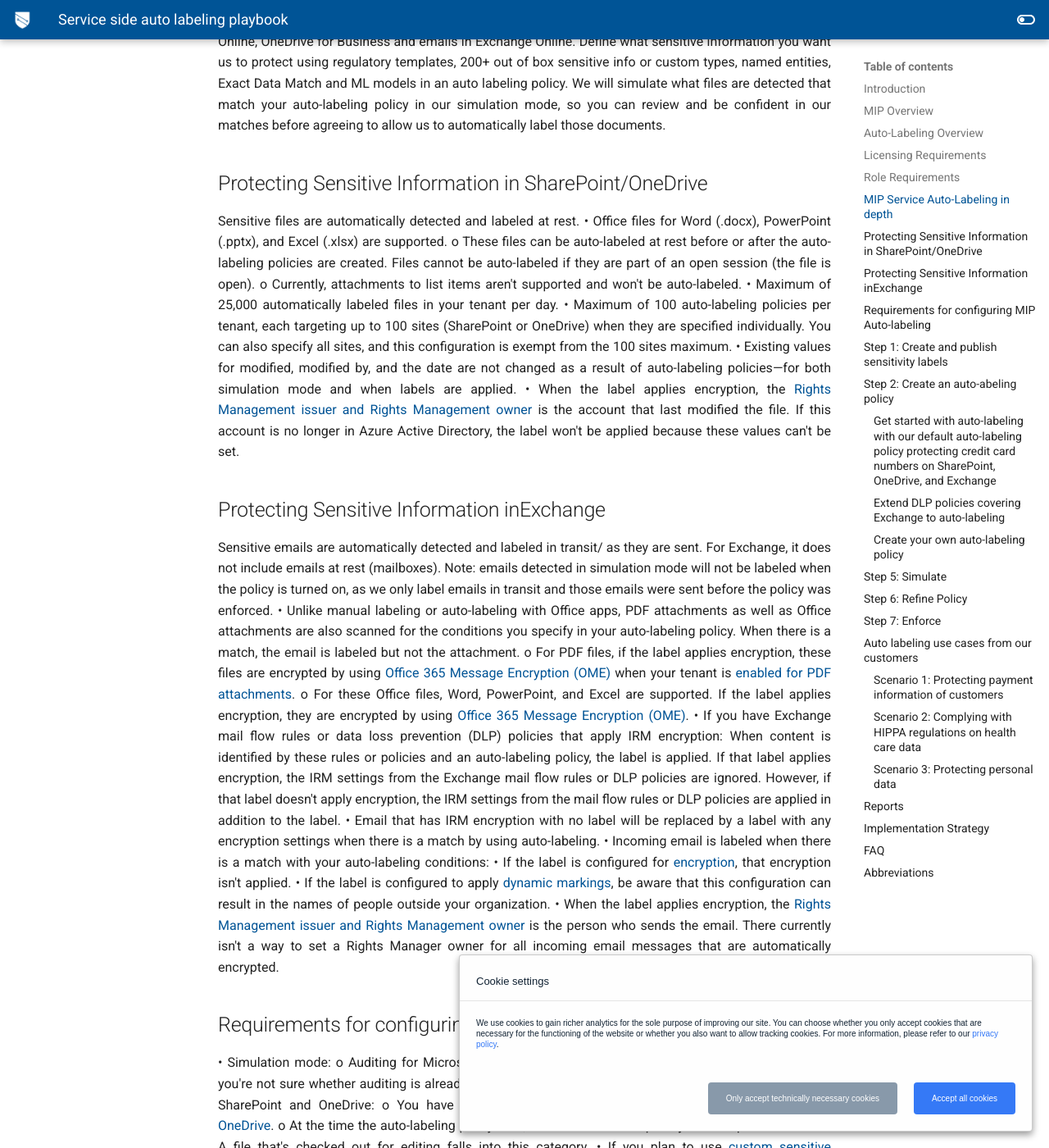
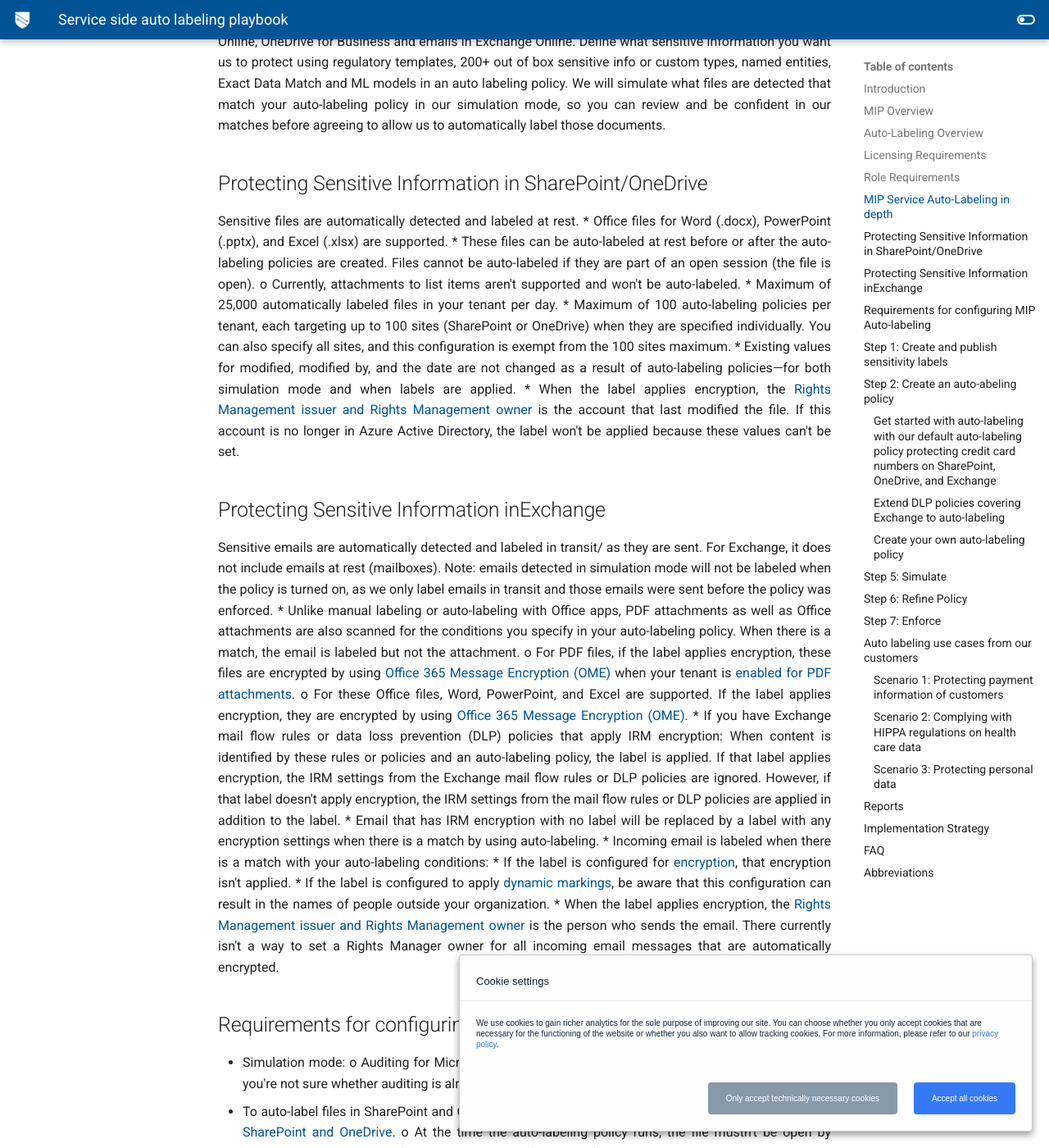
Before and after one commit to microsoft/ComplianceCxE, an MkDocs documentation site: the page built from docs/playbooks/service-side-auto-labeling.md, in a window 1280 px wide and 1400 px high, scrolled down 3412 px. Shown: the whole window at 82% size. Built offline with MkDocs 1.6.1 and Material for MkDocs 9.7.7, drawn with Linux system fonts in a browser that asks for light colours; comment, search, counter and statistics services are not loaded; some of the changed text lies outside the part shown.

Commit message:
Update service-side-auto-labeling.md
Fixed some first-level bullets

```diff
--- a/docs/playbooks/service-side-auto-labeling.md
+++ b/docs/playbooks/service-side-auto-labeling.md
@@ -25,7 +25,7 @@
 
 **Client-side auto-labeling:** Client-side auto-labeling happens on the client workstation as the user creates or edits a document or email using Word, Excel, PowerPoint, and Outlook. Depending on the content detected, the label is applied automatically or recommended to the users based on the properties of the label. A default label can also be assigned to documents. This form of client-side labeling does not evaluate document content based on conditions defined on a global policy, but it is based on properties defined for each label. It's important to understand that auto-labeling is supported in various degrees by both the Azure Information Protection Unified Labeling client as well as the Microsoft 365 apps for Enterprises (built-in support).
 
-**Service-side auto-labeling:** Service-side auto-labeling is sometimes referred to as auto-labeling for data at rest and data in transit. Unlike client-side auto-labeling, service side auto labeling does not depend on the client to analyze the document content while it is being created. Instead, service-side auto-labeling reviews content that is stored (at-rest) in SharePoint or OneDrive document libraries, or that is "in-flight". For instance, when a message is submitted to transport. All policy review and application are done within the service. Service-side auto-labeling policies are created and configured from the Information Protection section of the Compliance Center under the Auto-labeling policy tab. Auto-labeling policies don't support recommended labeling because the user doesn't interact with the labeling process. Instead, the administrator runs the policies in simulation mode to help ensure the correct labeling of content before applying the label.
+**Service-side auto-labeling:** Service-side auto-labeling is sometimes referred to as *auto-labeling for data at rest and data in transit*. Unlike client-side auto-labeling, service side auto labeling does not depend on the client to analyze the document content while it is being created. Instead, service-side auto-labeling reviews content that is stored (at-rest) in SharePoint or OneDrive document libraries, or that is "in-flight". For instance, when a message is submitted to transport. All policy review and application are done within the service. Service-side auto-labeling policies are created and configured from the Information Protection section of the Compliance Center under the Auto-labeling policy tab. Auto-labeling policies don't support recommended labeling because the user doesn't interact with the labeling process. Instead, the administrator runs the policies in simulation mode to help ensure the correct labeling of content before applying the label.
 The table below provides a comparison of Service-side, Client-side, and Defender for cloud apps auto-labeling solutions and can help you identify when a particular solution is appropriate for labeling needs.
 
 Insert table here
@@ -37,25 +37,25 @@
 ## Licensing Requirements
 To understand your licensing requirements and options for MIP, see the Information Protection section from the [Microsoft 365 licensing documentation](https://docs.microsoft.com/en-us/office365/servicedescriptions/microsoft-365-service-descriptions/microsoft-365-tenantlevel-services-licensing-guidance/microsoft-365-security-compliance-licensing-guidance#information-protection-sensitivity-labeling). Below is the sensitivity labeling licensing info for your quick reference, however, we encourage you to reference the M365 licensing documentation for up-to-date information.
 For **manual sensitivity labeling**, the following licenses provide user rights:
-	•	Microsoft 365 E5/A5/G5/E3/A3/G3/F1/F3/Business Premium
-	•	Enterprise Mobility + Security E3/E5
-	•	Office 365 E5/A5/E3/A3/F3
-	•	AIP Plan 1
-	•	AIP Plan 2
+	* Microsoft 365 E5/A5/G5/E3/A3/G3/F1/F3/Business Premium
+	* Enterprise Mobility + Security E3/E5
+	* Office 365 E5/A5/E3/A3/F3
+	* AIP Plan 1
+	* AIP Plan 2
 For both **client and service-side automatic sensitivity labeling**, the following licenses provide user rights:
-	•	Microsoft 365 E5/A5/G5
-	•	F5 Compliance
-	•	F5 Security & Compliance
-	•	Microsoft 365 E5/A5/G5 Information Protection and Governance
-	•	Office 365 E5
+	* Microsoft 365 E5/A5/G5
+	* F5 Compliance
+	* F5 Security & Compliance
+	* Microsoft 365 E5/A5/G5 Information Protection and Governance
+	* Office 365 E5
 For **client-side automatic sensitivity labeling only**, the following license provides user rights:
-	•	Enterprise Mobility + Security E5/A5/G5
-	•	AIP Plan 2
+	* Enterprise Mobility + Security E5/A5/G5
+	* AIP Plan 2
 To **apply and view sensitivity labels in Power BI and to protect data when it's exported from Power BI to Excel, PowerPoint, or PDF**, the following licenses provide user rights:
-	•	Microsoft 365 E5/A5/G5/E3/A3/G3/F1/F3/Business Premium
-	•	Enterprise Mobility + Security E3/E5
-	•	AIP Plan 1
-	•	AIP Plan 2
+	* Microsoft 365 E5/A5/G5/E3/A3/G3/F1/F3/Business Premium
+	* Enterprise Mobility + Security E3/E5
+	* AIP Plan 1
+	* AIP Plan 2
 
 Note: G3 and G5 are the Office 365 services/plans for Government organizations.
 For feature-level licensing requirements please refer to [Licensing PDF file](https://go.microsoft.com/fwlink/?linkid=2139145).
@@ -66,8 +66,8 @@
 Alternatively, using the default roles, you can create a new role group and add either **Sensitivity Label Administrator or Organization Configuration** roles to this group. For a read-only role, use **Sensitivity Label Reader**.
 These permissions are required only to create and configure sensitivity labels and their label policies. They are not required to apply the labels in apps or services. If additional permissions are needed for specific configurations that relate to sensitivity labels, those permissions will be listed in their respective documentation instructions.
 To be able to review matched items we find while in simulation mode (process before deployment that allows you to verify what items we will help you label if you turn on the policy), make sure you have the following permissions:
-•	**Content Explorer List viewer:** Membership in this role group allows you to see each item and its location in list view. The data classification list viewer role has been pre-assigned to this role group.
-•	**Content Explorer Content viewer:** Membership in this role group allows you to view the contents of each item in the list. The data classification content viewer role has been pre-assigned to this role group.
+* **Content Explorer List viewer:** Membership in this role group allows you to see each item and its location in list view. The data classification list viewer role has been pre-assigned to this role group.
+* **Content Explorer Content viewer:** Membership in this role group allows you to view the contents of each item in the list. The data classification content viewer role has been pre-assigned to this role group.
 For instructions to add users to the default roles or create your own role groups, see [Permissions in the Microsoft 365 compliance center](https://docs.microsoft.com/en-us/microsoft-365/compliance/microsoft-365-compliance-center-permissions?view=o365-worldwide).
 
 The basic flow for deploying and applying sensitivity labels:
@@ -79,45 +79,45 @@
 
 ## Protecting Sensitive Information in SharePoint/OneDrive
 Sensitive files are automatically detected and labeled at rest.
-•	Office files for Word (.docx), PowerPoint (.pptx), and Excel (.xlsx) are supported.
-o	These files can be auto-labeled at rest before or after the auto-labeling policies are created. Files cannot be auto-labeled if they are part of an open session (the file is open).
+* Office files for Word (.docx), PowerPoint (.pptx), and Excel (.xlsx) are supported.
+*	 These files can be auto-labeled at rest before or after the auto-labeling policies are created. Files cannot be auto-labeled if they are part of an open session (the file is open).
 o	Currently, attachments to list items aren't supported and won't be auto-labeled.
-•	Maximum of 25,000 automatically labeled files in your tenant per day.
-•	Maximum of 100 auto-labeling policies per tenant, each targeting up to 100 sites (SharePoint or OneDrive) when they are specified individually. You can also specify all sites, and this configuration is exempt from the 100 sites maximum.
-•	Existing values for modified, modified by, and the date are not changed as a result of auto-labeling policies—for both simulation mode and when labels are applied.
-•	When the label applies encryption, the [Rights Management issuer and Rights Management owner](https://docs.microsoft.com/en-us/azure/information-protection/configure-usage-rights#rights-management-issuer-and-rights-management-owner) is the account that last modified the file. If this account is no longer in Azure Active Directory, the label won't be applied because these values can't be set.
+* Maximum of 25,000 automatically labeled files in your tenant per day.
+* Maximum of 100 auto-labeling policies per tenant, each targeting up to 100 sites (SharePoint or OneDrive) when they are specified individually. You can also specify all sites, and this configuration is exempt from the 100 sites maximum.
+* Existing values for modified, modified by, and the date are not changed as a result of auto-labeling policies—for both simulation mode and when labels are applied.
+* When the label applies encryption, the [Rights Management issuer and Rights Management owner](https://docs.microsoft.com/en-us/azure/information-protection/configure-usage-rights#rights-management-issuer-and-rights-management-owner) is the account that last modified the file. If this account is no longer in Azure Active Directory, the label won't be applied because these values can't be set.
 
 ## Protecting Sensitive Information inExchange
 Sensitive emails are automatically detected and labeled in transit/ as they are sent. For Exchange, it does not include emails at rest (mailboxes).
 Note: emails detected in simulation mode will not be labeled when the policy is turned on, as we only label emails in transit and those emails were sent before the policy was enforced.
-•	Unlike manual labeling or auto-labeling with Office apps, PDF attachments as well as Office attachments are also scanned for the conditions you specify in your auto-labeling policy. When there is a match, the email is labeled but not the attachment.
+* Unlike manual labeling or auto-labeling with Office apps, PDF attachments as well as Office attachments are also scanned for the conditions you specify in your auto-labeling policy. When there is a match, the email is labeled but not the attachment.
 o	For PDF files, if the label applies encryption, these files are encrypted by using [Office 365 Message Encryption (OME)](https://docs.microsoft.com/en-us/microsoft-365/compliance/ome?view=o365-worldwide) when your tenant is [enabled for PDF attachments](https://docs.microsoft.com/en-us/microsoft-365/compliance/ome-faq?view=o365-worldwide#are-pdf-file-attachments-supported-).
 o	For these Office files, Word, PowerPoint, and Excel are supported. If the label applies encryption, they are encrypted by using [Office 365 Message Encryption (OME)](https://docs.microsoft.com/en-us/microsoft-365/compliance/ome?view=o365-worldwide).
-•	If you have Exchange mail flow rules or data loss prevention (DLP) policies that apply IRM encryption: When content is identified by these rules or policies and an auto-labeling policy, the label is applied. If that label applies encryption, the IRM settings from the Exchange mail flow rules or DLP policies are ignored. However, if that label doesn't apply encryption, the IRM settings from the mail flow rules or DLP policies are applied in addition to the label.
-•	Email that has IRM encryption with no label will be replaced by a label with any encryption settings when there is a match by using auto-labeling.
-•	Incoming email is labeled when there is a match with your auto-labeling conditions:
-•	If the label is configured for [encryption](https://docs.microsoft.com/en-us/microsoft-365/compliance/encryption-sensitivity-labels?view=o365-worldwide), that encryption isn't applied.
-•	If the label is configured to apply [dynamic markings](https://docs.microsoft.com/en-us/microsoft-365/compliance/sensitivity-labels-office-apps?view=o365-worldwide#dynamic-markings-with-variables), be aware that this configuration can result in the names of people outside your organization.
-•	When the label applies encryption, the [Rights Management issuer and Rights Management owner](https://docs.microsoft.com/en-us/azure/information-protection/configure-usage-rights#rights-management-issuer-and-rights-management-owner) is the person who sends the email. There currently isn't a way to set a Rights Manager owner for all incoming email messages that are automatically encrypted.
+* If you have Exchange mail flow rules or data loss prevention (DLP) policies that apply IRM encryption: When content is identified by these rules or policies and an auto-labeling policy, the label is applied. If that label applies encryption, the IRM settings from the Exchange mail flow rules or DLP policies are ignored. However, if that label doesn't apply encryption, the IRM settings from the mail flow rules or DLP policies are applied in addition to the label.
+* Email that has IRM encryption with no label will be replaced by a label with any encryption settings when there is a match by using auto-labeling.
+* Incoming email is labeled when there is a match with your auto-labeling conditions:
+* If the label is configured for [encryption](https://docs.microsoft.com/en-us/microsoft-365/compliance/encryption-sensitivity-labels?view=o365-worldwide), that encryption isn't applied.
+* If the label is configured to apply [dynamic markings](https://docs.microsoft.com/en-us/microsoft-365/compliance/sensitivity-labels-office-apps?view=o365-worldwide#dynamic-markings-with-variables), be aware that this configuration can result in the names of people outside your organization.
+* When the label applies encryption, the [Rights Management issuer and Rights Management owner](https://docs.microsoft.com/en-us/azure/information-protection/configure-usage-rights#rights-management-issuer-and-rights-management-owner) is the person who sends the email. There currently isn't a way to set a Rights Manager owner for all incoming email messages that are automatically encrypted.
 
 ## Requirements for  configuring MIP Auto-labeling
-•	Simulation mode:
+* Simulation mode:
 o	Auditing for Microsoft 365 must be turned on. If you need to turn on auditing or you're not sure whether auditing is already on, see [Turn audit log search on or off](https://docs.microsoft.com/en-us/microsoft-365/compliance/turn-audit-log-search-on-or-off?view=o365-worldwide).
-•	To auto-label files in SharePoint and OneDrive:
+* To auto-label files in SharePoint and OneDrive:
 o	You have [enabled sensitivity labels for Office files in SharePoint and OneDrive](https://docs.microsoft.com/en-us/microsoft-365/compliance/sensitivity-labels-sharepoint-onedrive-files?view=o365-worldwide).
 o	At the time the auto-labeling policy runs, the file mustn't be open by another process or user. A file that's checked out for editing falls into this category.
-•	If you plan to use [custom sensitive information types](https://docs.microsoft.com/en-us/microsoft-365/compliance/sensitive-information-type-learn-about?view=o365-worldwide) rather than the built-in sensitivity types:
+* If you plan to use [custom sensitive information types](https://docs.microsoft.com/en-us/microsoft-365/compliance/sensitive-information-type-learn-about?view=o365-worldwide) rather than the built-in sensitivity types:
 o	Custom sensitivity information types apply only to content that is added or modified in SharePoint or OneDrive after the custom sensitivity information types are created.
 o	To test new custom sensitive information types, create them before you create your auto-labeling policy, and then create new documents with sample data for testing.
 
 ## Step 1: Create and publish sensitivity labels
-•	One or more sensitivity labels [created and published](https://docs.microsoft.com/en-us/microsoft-365/compliance/create-sensitivity-labels?view=o365-worldwide) (to at least one user) that you can select for your auto-labeling policies. For these labels:
+* One or more sensitivity labels [created and published](https://docs.microsoft.com/en-us/microsoft-365/compliance/create-sensitivity-labels?view=o365-worldwide) (to at least one user) that you can select for your auto-labeling policies. For these labels:
 o	It does not matter if the auto-labeling in Office apps label setting is turned on or off, because that label setting supplements auto-labeling policies
 o	If the labels you want to use for auto-labeling are configured to use visual markings (headers, footers, watermarks), note that these are not applied to documents.
 o	If the labels apply [encryption](https://docs.microsoft.com/en-us/microsoft-365/compliance/encryption-sensitivity-labels?view=o365-worldwide):
 	When the auto-labeling policy includes locations for SharePoint or OneDrive, the label must be configured for the **Assign permissions now** setting.
 	When the auto-labeling policy is just for Exchange, the label can be configured for either **Assign permissions now** or **Let users assign permissions** (for the Do Not Forward or Encrypt-Only options).
-•	We recommend that you have your label taxonomy and hierarchy defined in a label policy applied to all users to help them get started with manual labeling from the information worker side.
+* We recommend that you have your label taxonomy and hierarchy defined in a label policy applied to all users to help them get started with manual labeling from the information worker side.
 o	In defining your labels, you can set up in-app auto-labeling recommendations, where you define what sensitive information you are concerned about, and information workers will see a banner that says that recommends them to label this document with that label if your defined sensitive information is found in the document they are working with.
 o	You can define a default label in your label policy that is automatically applied to files and emails in use that have not been manually labeled.
 You can easily get started with all things labeling by using our easy set-up of default label schema, label policy, and auto-labeling policy.
@@ -171,13 +171,13 @@
 These different classifier types are not mutually exclusive to each other. You can and in fact we encourage you to try out combinations of different types of classifiers. For example, you can use a sensitive information type (SIT) for PII together with named entity recognition for person's names in a policy trying to detect large amounts of identity information in a table, or you can use trainable classifiers together with a custom SIT to detect invoices above a certain amount. You can also use EDM as an exclusion to a rule based on a regular SIT to avoid identifying employee PII as potential customer PII, etc.
 
 Pick your scope
-•	Option 1: ALL – SharePoint sites, OneDrive accounts and Email users
-•	Option 2: Subset of sites or accounts – can use PowerShell for longer lists
-•	Roadmap: We are working to support OneDrive groups
+* Option 1: ALL – SharePoint sites, OneDrive accounts and Email users
+* Option 2: Subset of sites or accounts – can use PowerShell for longer lists
+* *Roadmap*: We are working to support OneDrive groups
 Select a label to use for auto-labeling
--	This label will not go into effect until you turn on your policy from simulation mode.
--	You can always simulate the policy. Check the matches, and then go back and edit the label used for the policy.
--	The protections of the label you select will then apply to every document automatically labeled.
+* This label will not go into effect until you turn on your policy from simulation mode.
+* You can always simulate the policy. Check the matches, and then go back and edit the label used for the policy.
+* The protections of the label you select will then apply to every document automatically labeled.
 
 ## Step 5: Simulate
 After 12 hours, you can analyze the results of our auto-labeling simulation. You will be shown files and emails that match your auto-labeling policy configurations that would be labeled if your policy was turned on. Review these matches to make sure they match with what you are expecting.
@@ -198,11 +198,11 @@
 Insert visual here
 
 More advanced refinement strategies if the above don’t work:
-•	Switch this policy to be for client-side auto labeling, since false positives are much less problematic with client-side since the user can take care of the "mistake" with one click
-•	Use EDM to eliminate false positives by matching only known sensitive information (ex. actual customer PII)
-•	Clone and modify the built-in SITs to include additional conditions, such as keywords, more stringent matching of values or stronger formatting requirements.
-•	Modify a custom SIT to exclude known prefixes, suffixes or patterns. For example, a custom SIT to detect phone numbers might trigger for every email if your email signatures or document headers include your offices phone numbers. Excluding the sequences common to your company's phones as prefixes to your custom SIT can prevent the rule from triggering for every email or document.
-•	Include additional dictionary-based SITs as conditions to narrow down the matches to those that talk about the relevant topics. ex. a rule for matching patient diagnostics may be enhanced by requiring the presence of words like diagnostic, diagnosis, condition, symptom, patient, etc.
+* Switch this policy to be for client-side auto labeling, since false positives are much less problematic with client-side since the user can take care of the "mistake" with one click
+* Use EDM to eliminate false positives by matching only known sensitive information (ex. actual customer PII)
+* Clone and modify the built-in SITs to include additional conditions, such as keywords, more stringent matching of values or stronger formatting requirements.
+* Modify a custom SIT to exclude known prefixes, suffixes or patterns. For example, a custom SIT to detect phone numbers might trigger for every email if your email signatures or document headers include your offices phone numbers. Excluding the sequences common to your company's phones as prefixes to your custom SIT can prevent the rule from triggering for every email or document.
+* Include additional dictionary-based SITs as conditions to narrow down the matches to those that talk about the relevant topics. ex. a rule for matching patient diagnostics may be enhanced by requiring the presence of words like diagnostic, diagnosis, condition, symptom, patient, etc.
 
 ## Step 7: Enforce
 When you are confident in the matches you see in simulation, turn on your policy from simulation mode so that we can start auto labeling the files and emails in your organization.
@@ -312,12 +312,12 @@
 -	We have a limit of 25,000 files being labeled a day on SharePoint/OneDrive, so labeling might span the course of several days depending on how many matched files we found in simulation mode.
 
 ## Abbreviations
-o	MIP = Microsoft Information Protection
-o	SPO = SharePoint Online
-o	ODB = OneDrive for Business
-o	EXO = Exchange Online
-o	SIT = sensitive information type
-o	NER = named entity recognition
-o	EDM = exact data match
-o	PII = Personally Identifiable Information
-o	TC = trainable classifiers
+* MIP = Microsoft Information Protection
+* SPO = SharePoint Online
+* ODB = OneDrive for Business
+* EXO = Exchange Online
+* SIT = Sensitive Information Type
+* NER = named entity recognition
+* EDM = exact data match
+* PII = Personally Identifiable Information
+* TC = trainable classifiers
```
